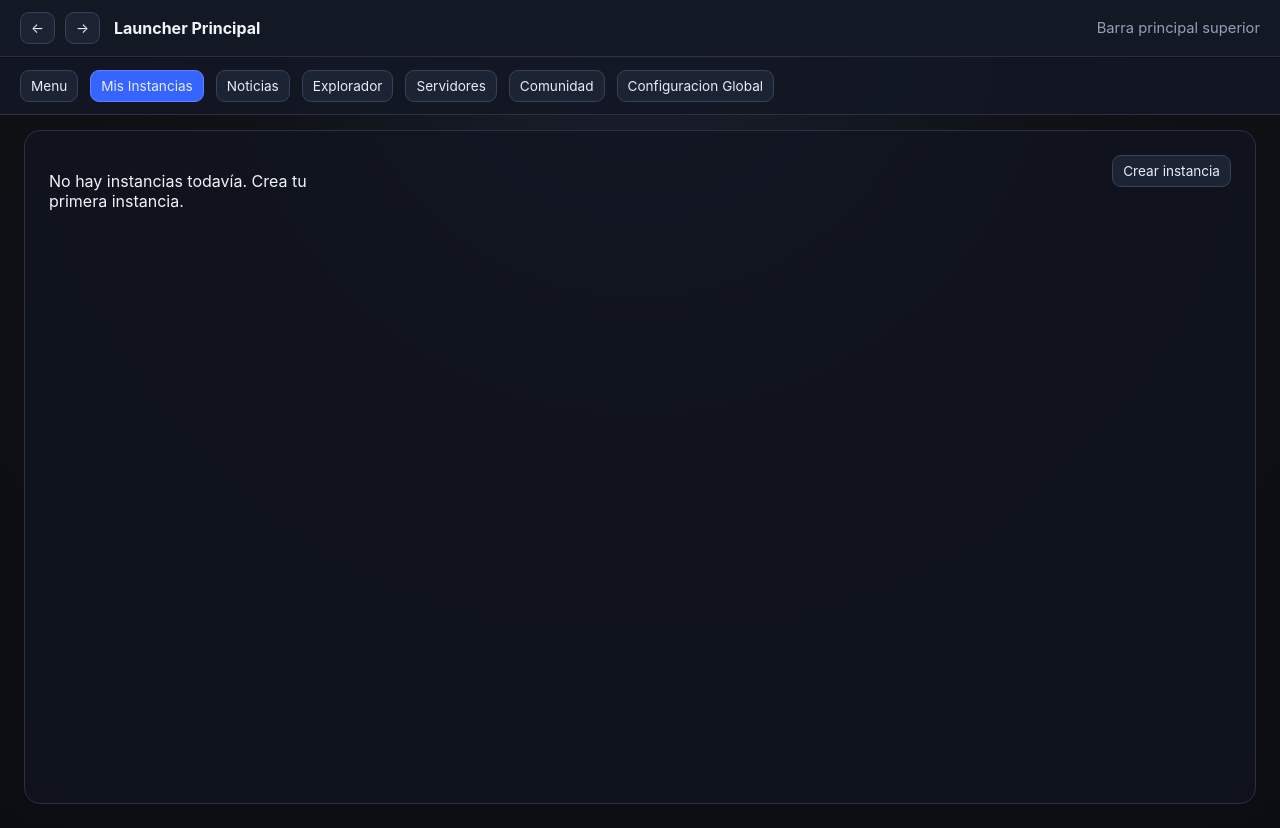
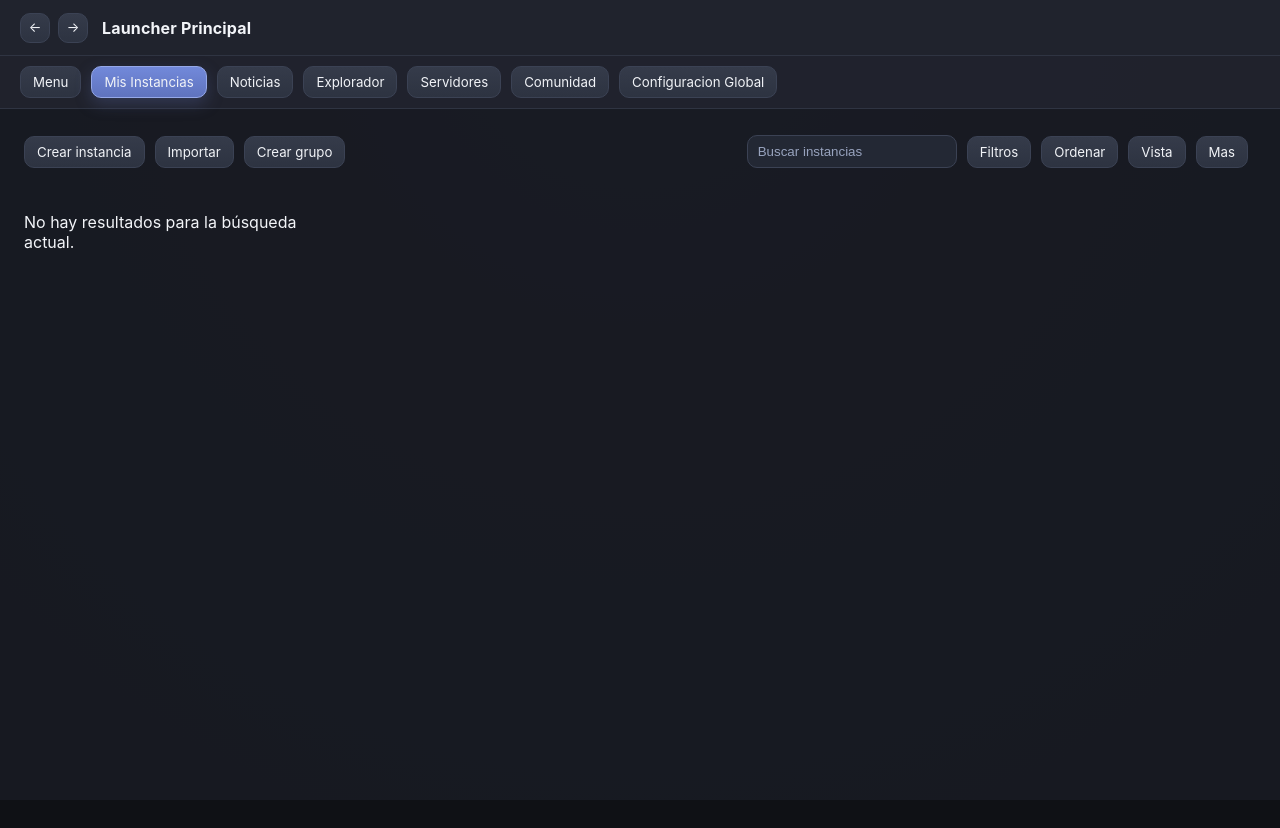
Before and after one commit to ManzanitaSpice/Interface, a React (Vite) app: page / in a window 1280 px wide. After the commit the page ends 800 px from the top, so only its background shows below. Built offline with nearby package versions, Linux system fonts and the light colour scheme.

Commit message:
Refina layout principal y estilo visual tipo Discord

```diff
--- a/src/App.tsx
+++ b/src/App.tsx
@@ -102,6 +102,7 @@ function App() {
   const [launchProgress, setLaunchProgress] = useState<LaunchProgressEvent | null>(null);
   const [launchLogs, setLaunchLogs] = useState<LaunchLogEvent[]>([]);
   const [launchError, setLaunchError] = useState<string | null>(null);
+  const [instanceSearch, setInstanceSearch] = useState("");
 
   useEffect(() => {
     const loadInstances = async () => {
@@ -143,7 +144,17 @@ function App() {
     };
   }, [selectedInstance]);
 
-  const instanceCards = useMemo(() => instances, [instances]);
+  const instanceCards = useMemo(() => {
+    const query = instanceSearch.trim().toLowerCase();
+    if (!query) return instances;
+
+    return instances.filter((instance) =>
+      [instance.name, instance.minecraft_version, prettyLoader(instance.loader_type)]
+        .join(" ")
+        .toLowerCase()
+        .includes(query),
+    );
+  }, [instances, instanceSearch]);
 
   const enterEditMode = () => {
     if (!selectedInstance) return;
@@ -200,8 +211,26 @@ function App() {
 
     return (
       <section className="full-section-page instances-page" onClick={() => setShowInstancePanel(false)}>
-        <div className="instances-floating-create" onClick={(event) => event.stopPropagation()}>
-          <button type="button" onClick={() => setAppMode("create")}>Crear instancia</button>
+        <div className="instances-toolbar" onClick={(event) => event.stopPropagation()}>
+          <div className="instances-toolbar-left">
+            <button type="button" onClick={() => setAppMode("create")}>Crear instancia</button>
+            <button type="button">Importar</button>
+            <button type="button">Crear grupo</button>
+          </div>
+          <div className="instances-toolbar-right">
+            <label htmlFor="instances-search" className="sr-only">Buscar instancias</label>
+            <input
+              id="instances-search"
+              type="search"
+              placeholder="Buscar instancias"
+              value={instanceSearch}
+              onChange={(event) => setInstanceSearch(event.target.value)}
+            />
+            <button type="button" aria-label="Filtro rapido">Filtros</button>
+            <button type="button" aria-label="Ordenar instancias">Ordenar</button>
+            <button type="button" aria-label="Vista en cuadricula">Vista</button>
+            <button type="button" aria-label="Acciones masivas">Mas</button>
+          </div>
         </div>
 
         <div className="instances-workspace">
@@ -225,7 +254,7 @@ function App() {
                 </article>
               );
             })}
-            {instanceCards.length === 0 && <p>No hay instancias todavía. Crea tu primera instancia.</p>}
+            {instanceCards.length === 0 && <p>No hay resultados para la búsqueda actual.</p>}
           </div>
 
           {showInstancePanel && selectedInstance && (
@@ -254,8 +283,8 @@ function App() {
       <div className="app-shell">
         <header className="topbar-primary">
           <div className="topbar-left-controls">
-            <button type="button" aria-label="Atras">←</button>
-            <button type="button" aria-label="Adelante">→</button>
+            <button type="button" aria-label="Atras" className="arrow-button">←</button>
+            <button type="button" aria-label="Adelante" className="arrow-button">→</button>
             <div className="brand">Launcher Principal</div>
           </div>
           <div className="topbar-info">Creando nueva instancia</div>
@@ -293,8 +322,8 @@ function App() {
       <div className="app-shell" onClick={() => setEditingInstance(null)}>
         <header className="topbar-primary">
           <div className="topbar-left-controls">
-            <button type="button" aria-label="Atras">←</button>
-            <button type="button" aria-label="Adelante">→</button>
+            <button type="button" aria-label="Atras" className="arrow-button">←</button>
+            <button type="button" aria-label="Adelante" className="arrow-button">→</button>
             <div className="brand">Launcher Principal</div>
           </div>
           <div className="topbar-info">Editando: {editingInstance.name}</div>
@@ -348,11 +377,11 @@ function App() {
     <div className="app-shell" onClick={() => setShowInstancePanel(false)}>
       <header className="topbar-primary">
         <div className="topbar-left-controls">
-          <button type="button" aria-label="Atras">←</button>
-          <button type="button" aria-label="Adelante">→</button>
+          <button type="button" aria-label="Atras" className="arrow-button">←</button>
+          <button type="button" aria-label="Adelante" className="arrow-button">→</button>
           <div className="brand">Launcher Principal</div>
         </div>
-        <div className="topbar-info">Barra principal superior</div>
+        <div className="topbar-info" />
       </header>
 
       <nav className="topbar-secondary" onClick={(event) => event.stopPropagation()}>
--- a/src/styles/app/components.css
+++ b/src/styles/app/components.css
@@ -1,11 +1,14 @@
 .brand {
   font-weight: 700;
-  margin-left: 4px;
+  margin-left: 6px;
+  letter-spacing: 0.01em;
 }
 
 .topbar-info {
-  color: #94a0b7;
-  font-size: 0.92rem;
+  color: #9ba4bb;
+  font-size: 0.9rem;
+  min-width: 200px;
+  text-align: right;
 }
 
 .topbar-primary button,
@@ -15,48 +18,120 @@
 .edit-right-sidebar button,
 .create-left-sidebar button,
 .create-right-sidebar button,
-.instances-floating-create button {
-  border: 1px solid #374159;
-  background: #1c2434;
-  color: #e8ecf8;
+.instances-toolbar button {
+  border: 1px solid #3b4254;
+  background: linear-gradient(180deg, #353b4a 0%, #2d3341 100%);
+  color: #f1f3f7;
+  border-radius: 10px;
+  padding: 7px 12px;
+  cursor: pointer;
+  font-size: 0.83rem;
+  transition: transform 0.16s ease, border-color 0.16s ease, box-shadow 0.2s ease, background 0.18s ease;
+}
+
+.topbar-primary button:hover,
+.topbar-secondary button:hover,
+.instance-right-panel button:hover,
+.edit-left-sidebar button:hover,
+.edit-right-sidebar button:hover,
+.create-left-sidebar button:hover,
+.create-right-sidebar button:hover,
+.instances-toolbar button:hover {
+  border-color: #6978a5;
+  box-shadow: 0 8px 20px rgba(8, 10, 14, 0.35);
+  transform: translateY(-1px);
+}
+
+.topbar-primary button:active,
+.topbar-secondary button:active,
+.instance-right-panel button:active,
+.edit-left-sidebar button:active,
+.edit-right-sidebar button:active,
+.create-left-sidebar button:active,
+.create-right-sidebar button:active,
+.instances-toolbar button:active {
+  transform: translateY(0);
+  box-shadow: 0 3px 8px rgba(8, 10, 14, 0.35);
+}
+
+.topbar-primary button:focus-visible,
+.topbar-secondary button:focus-visible,
+.instance-right-panel button:focus-visible,
+.edit-left-sidebar button:focus-visible,
+.edit-right-sidebar button:focus-visible,
+.create-left-sidebar button:focus-visible,
+.create-right-sidebar button:focus-visible,
+.instances-toolbar button:focus-visible,
+.instances-toolbar input:focus-visible {
+  outline: 2px solid #7289da;
+  outline-offset: 1px;
+}
+
+.arrow-button {
+  width: 30px;
+  height: 30px;
   border-radius: 9px;
-  padding: 7px 10px;
-  cursor: pointer;
-  font-size: 0.85rem;
+  padding: 0;
+  display: inline-flex;
+  align-items: center;
+  justify-content: center;
+  font-size: 0.9rem;
+  line-height: 1;
+}
+
+.instances-toolbar input {
+  width: 210px;
+  border: 1px solid #3b4254;
+  background: #232834;
+  color: #e9edf5;
+  border-radius: 10px;
+  padding: 8px 10px;
+}
+
+.instances-toolbar input::placeholder {
+  color: #98a3be;
 }
 
 button.active {
-  background: #3564ff;
-  border-color: #5f84ff;
+  background: linear-gradient(180deg, #7289da 0%, #5f73be 100%);
+  border-color: #95a8e8;
+  box-shadow: 0 6px 16px rgba(83, 97, 156, 0.35);
 }
 
 .instance-grid {
   display: grid;
-  grid-template-columns: repeat(auto-fill, minmax(280px, 1fr));
+  grid-template-columns: repeat(auto-fill, minmax(260px, 1fr));
   gap: 14px;
+  padding: 4px;
 }
 
 .instance-card {
   display: flex;
   flex-direction: column;
   border-radius: 14px;
-  border: 1px solid #2d374b;
+  border: 1px solid #373e4f;
   overflow: visible;
-  background: #161d2c;
+  background: #252a36;
   cursor: pointer;
-  transition: border-color 0.15s ease, box-shadow 0.15s ease;
+  transition: border-color 0.16s ease, box-shadow 0.2s ease, transform 0.16s ease;
+}
+
+.instance-card:hover {
+  border-color: #7989b4;
+  transform: translateY(-1px);
+  box-shadow: 0 10px 24px rgba(7, 8, 12, 0.35);
 }
 
 .instance-card.active {
-  border-color: #6c8fff;
-  box-shadow: 0 0 0 1px #6c8fff;
+  border-color: #8ea0d9;
+  box-shadow: 0 0 0 1px #8ea0d9;
 }
 
 .instance-cover {
   height: 120px;
   display: grid;
   place-items: center;
-  background: linear-gradient(120deg, #3a62c7, #5b2f9f);
+  background: linear-gradient(120deg, #5865f2, #3b4260);
   font-weight: 700;
 }
 
@@ -74,7 +149,7 @@ button.active {
 
 .instance-extra-tooltip {
   position: relative;
-  border: 1px solid #374159;
+  border: 1px solid #4a5367;
   border-radius: 999px;
   padding: 3px 7px;
   font-size: 0.84rem;
@@ -87,16 +162,16 @@ button.active {
   min-width: 230px;
   max-width: 300px;
   white-space: pre-line;
-  border: 1px solid #3b4458;
+  border: 1px solid #414a5d;
   border-radius: 10px;
-  background: #0c1220;
-  color: #dce4f7;
+  background: #1a1f2a;
+  color: #e2e7f4;
   padding: 10px;
-  box-shadow: 0 8px 24px rgba(0, 0, 0, 0.35);
+  box-shadow: 0 10px 24px rgba(0, 0, 0, 0.4);
   opacity: 0;
   visibility: hidden;
   transition: opacity 0.2s ease;
-  transition-delay: 0.8s;
+  transition-delay: 0.55s;
   z-index: 5;
 }
 
@@ -110,9 +185,9 @@ button.active {
   position: absolute;
   top: 0;
   right: 0;
-  width: 260px;
-  border: 1px solid #2a3242;
-  background: #121a2a;
+  width: 250px;
+  border: 1px solid #373f51;
+  background: #202531;
   border-radius: 14px;
   padding: 14px;
   display: grid;
@@ -121,12 +196,12 @@ button.active {
 }
 
 .execution-log {
-  border: 1px solid #2a3140;
+  border: 1px solid #31384a;
   border-radius: 10px;
-  background: #090d16;
+  background: #141922;
   padding: 14px;
   font-family: "JetBrains Mono", "Fira Code", monospace;
-  color: #a7d3a0;
+  color: #a9d5a2;
   max-height: 65vh;
   overflow: auto;
 }
@@ -139,5 +214,17 @@ button.active {
 }
 
 .execution-error {
-  color: #ff9696;
+  color: #ff9b9b;
 }
+
+.sr-only {
+  position: absolute;
+  width: 1px;
+  height: 1px;
+  padding: 0;
+  margin: -1px;
+  overflow: hidden;
+  clip: rect(0, 0, 0, 0);
+  white-space: nowrap;
+  border: 0;
+}
--- a/src/styles/app/layout.css
+++ b/src/styles/app/layout.css
@@ -1,50 +1,52 @@
 .app-shell {
   min-height: 100vh;
-  background: radial-gradient(circle at top, #1a2130 0%, #0f1115 40%, #0b0d12 100%);
+  background: radial-gradient(circle at top, #252a36 0%, #1f232d 32%, #171a22 100%);
 }
 
 .topbar-primary,
 .topbar-secondary {
   display: flex;
   align-items: center;
-  gap: 12px;
-  padding: 12px 20px;
-  border-bottom: 1px solid #2b3140;
+  gap: 10px;
+  padding: 10px 20px;
+  border-bottom: 1px solid #2f3442;
 }
 
 .topbar-primary {
   justify-content: space-between;
-  background: #131825;
+  background: #20232d;
   position: sticky;
   top: 0;
   z-index: 30;
+  min-height: 56px;
 }
 
 .topbar-left-controls {
   display: flex;
   align-items: center;
-  gap: 10px;
+  gap: 8px;
 }
 
 .topbar-secondary {
-  background: rgba(19, 24, 37, 0.9);
+  background: rgba(32, 35, 45, 0.94);
   position: sticky;
-  top: 58px;
+  top: 56px;
   z-index: 20;
   flex-wrap: wrap;
 }
 
 .content-wrap {
-  padding: 16px 24px 24px;
+  padding: 0;
 }
 
 .instances-workspace {
   position: relative;
+  width: 100%;
 }
 
 .edit-layout,
 .create-layout {
-  min-height: calc(100vh - 58px);
+  min-height: calc(100vh - 56px);
   display: grid;
   grid-template-columns: 200px 1fr 220px;
 }
@@ -53,8 +55,8 @@
 .edit-right-sidebar,
 .create-left-sidebar,
 .create-right-sidebar {
-  border-right: 1px solid #2a3140;
-  background: #111827;
+  border-right: 1px solid #303646;
+  background: #1c2029;
   padding: 12px;
   display: grid;
   align-content: start;
@@ -64,7 +66,7 @@
 .edit-right-sidebar,
 .create-right-sidebar {
   border-right: 0;
-  border-left: 1px solid #2a3140;
+  border-left: 1px solid #303646;
 }
 
 .edit-main-content,
--- a/src/styles/app/pages.css
+++ b/src/styles/app/pages.css
@@ -1,18 +1,34 @@
 .full-section-page {
-  min-height: calc(100vh - 126px);
-  border: 1px solid #2a3140;
-  border-radius: 16px;
-  padding: 24px;
-  background: rgba(16, 21, 33, 0.75);
+  min-height: calc(100vh - 109px);
+  width: 100%;
+  padding: 18px 20px 20px;
+  background: rgba(23, 26, 34, 0.88);
 }
 
 .instances-page {
-  position: relative;
+  display: grid;
+  grid-template-rows: auto 1fr;
+  gap: 16px;
 }
 
-.instances-floating-create {
-  position: absolute;
-  top: 24px;
-  right: 24px;
-  z-index: 4;
+.instances-toolbar {
+  display: flex;
+  justify-content: space-between;
+  align-items: center;
+  gap: 18px;
+  flex-wrap: wrap;
+  padding: 8px 4px;
 }
+
+.instances-toolbar-left,
+.instances-toolbar-right {
+  display: flex;
+  align-items: center;
+  gap: 10px;
+  flex-wrap: wrap;
+}
+
+.instances-toolbar-right {
+  margin-left: auto;
+  padding-right: 8px;
+}
```
